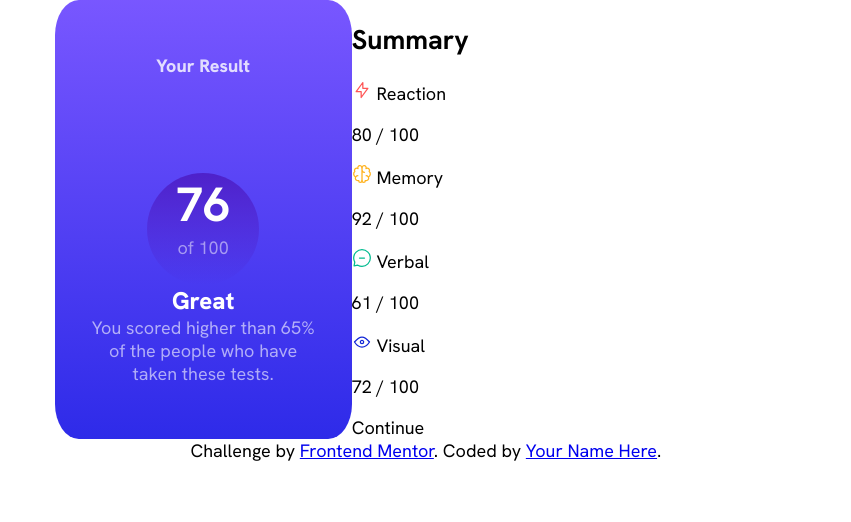
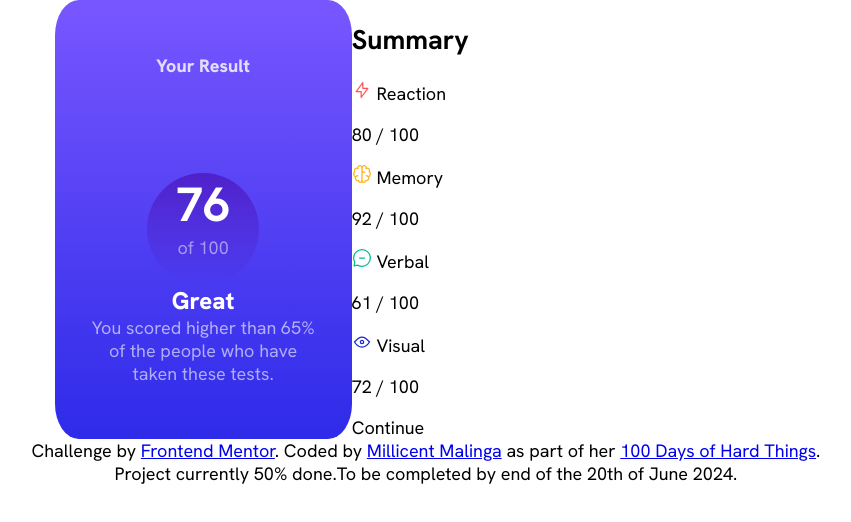
Before and after one commit to MillicentMal/result-summary-component, a plain HTML site: page index.html in a window 1280 px wide. Shown: the whole page, without its empty margins (214-1065 px from the left). Drawn offline with Linux system fonts and the light colour scheme.

Commit message:
Adding links

```diff
--- a/index.html
+++ b/index.html
@@ -92,7 +92,11 @@
   </div>
   <div class="attribution">
     Challenge by <a href="https://www.frontendmentor.io?ref=challenge" target="_blank">Frontend Mentor</a>.
-    Coded by <a href="#">Your Name Here</a>.
+    Coded by <a href="https://www.linkedin.com/in/millicent-malinga-015330241/">Millicent Malinga</a> as part of her <a href="https://100daysofhardthings.netlify.app/">100 Days of Hard Things</a>.
+
+  </div>
+  <div>
+    Project currently 50% done.To be completed by end of the 20th of June 2024.
   </div>
   </main>
 
```
